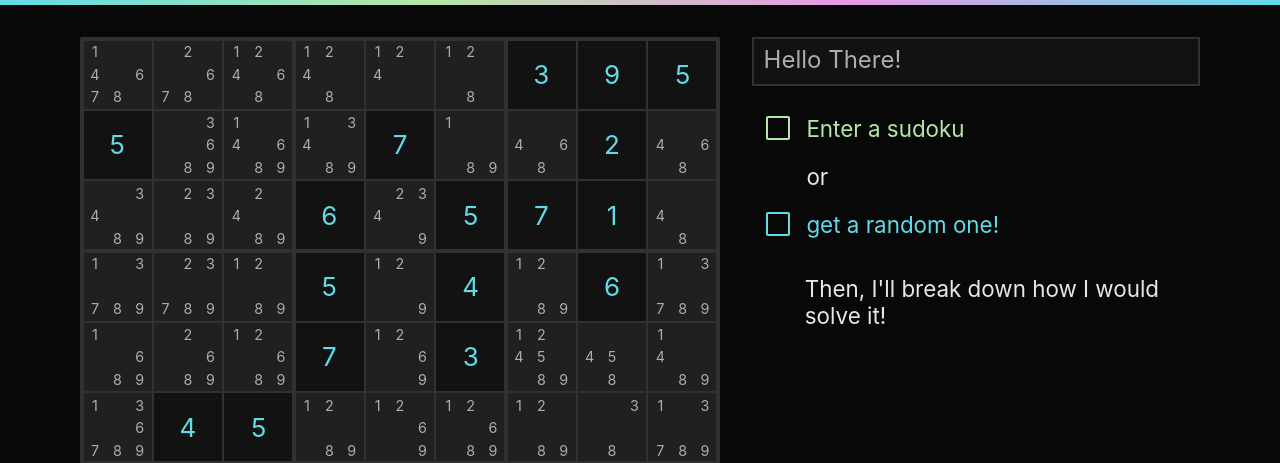
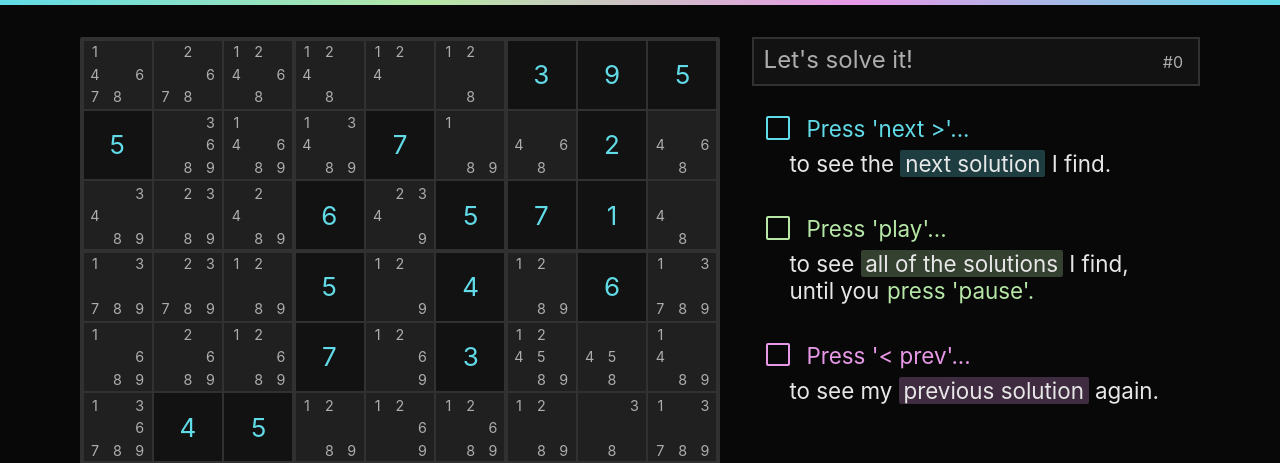
Before and after one commit to gtcarroll/sudokoo, a React (Create React App) app: page / in a window 1280 px wide. Both pictures are taken after a click on the button "load this sudoku". Shown: the top 463 px of the page. Built offline with nearby package versions, Linux system fonts and the light colour scheme.

Commit message:
added new 'on load' tweet and made minor button/animation improvements

```diff
--- a/src/components/SudokuController.js
+++ b/src/components/SudokuController.js
@@ -3,7 +3,7 @@ import styled from "styled-components";
 import { animation } from "../params.js";
 import { JellyButton, ButtonTray } from "./controls";
 import { Sudoku } from "./sudoku";
-import { BirdFeed } from "./birdfeed";
+import { BirdFeed, tweetUnloaded, tweetLoaded } from "./birdfeed";
 import {
   nakedSingle,
   hiddenSingle,
@@ -50,9 +50,9 @@ export const SudokuController = (props) => {
     state.unsolved = [];
     state.birdfeed = {
       i: 0,
-      tweets: [],
-      curr: false,
-      next: false,
+      tweets: [tweetLoaded],
+      curr: tweetUnloaded,
+      next: tweetLoaded,
     };
 
     // for every sudoku cell...
@@ -274,6 +274,12 @@ export const SudokuController = (props) => {
   };
 
   const prevTweet = () => {
+    if (state.isSolved) {
+      state.isSolved = false;
+      state.birdfeed.curr = state.birdfeed.next;
+      state.birdfeed.next = state.birdfeed.tweets[state.birdfeed.i];
+      mountSnapshot(state.birdfeed.next.snapshot);
+    } else {
       prev = true;
       next = false;
       isNewTweet = false;
@@ -282,6 +288,7 @@ export const SudokuController = (props) => {
         state.birdfeed.i--;
         state.birdfeed.next = state.birdfeed.tweets[state.birdfeed.i];
         mountSnapshot(state.birdfeed.next.snapshot);
+      }
     }
   };
 
@@ -301,12 +308,6 @@ export const SudokuController = (props) => {
     onClick: () => getNextTweet(true),
     flexGrow: 1,
     disabled: false,
-  };
-  const priNextDisabled = {
-    text: "next >",
-    onClick: () => getNextTweet(true),
-    flexGrow: 1,
-    disabled: true,
   };
 
   const secLoad = {
@@ -378,79 +379,21 @@ export const SudokuController = (props) => {
       </BirdFeedContainer>
       <ControlContainer>
         {!isLoaded ? (
-          <ButtonTray
-            // tertiary={terPrev}
-            secondary={secLoad}
-            primary={priRandom}
-          />
+          <ButtonTray secondary={secLoad} primary={priRandom} />
         ) : state.isSolved ? (
-          <ButtonTray tertiary={terPrev} secondary={secSolved}>
-            {/* <JellyButton
-                text="< prev"
-                onClick={() => prevTweet()}
-                color="tertiary"
-              />
-              <JellyButton
-                text="S O L V E D"
-                onClick={() => loadSudoku(pointingTuple.test)}
-                solved
-                disabled
-                flexGrow={3}
-              /> */}
-          </ButtonTray>
+          <ButtonTray tertiary={terPrev} secondary={secSolved}></ButtonTray>
         ) : solveInterval ? (
-          <ButtonTray
-            tertiary={terPrevDisabled}
-            secondary={secPause}
-            primary={priNextDisabled}
-          >
-            {/* <JellyButton
-                text="< prev"
-                onClick={() => prevTweet()}
-                color="tertiary"
-                disabled
-              />
-              <JellyButton
-                text="pause"
-                onClick={() => stopSolveInterval()}
-                color="secondary"
-                flexGrow={2}
-              />
-              <JellyButton
-                text="next >"
-                onClick={() => getNextTweet(true)}
-                color="primary"
-                disabled
-              /> */}
-          </ButtonTray>
+          <ButtonTray secondary={secPause}></ButtonTray>
         ) : (
           <ButtonTray
             tertiary={
-              !state.birdfeed.next || state.birdfeed.next.key <= 1
+              !state.birdfeed.next || state.birdfeed.next.key <= 0
                 ? terPrevDisabled
                 : terPrev
             }
             secondary={secPlay}
             primary={priNext}
-          >
-            {/* <JellyButton
-                text="< prev"
-                onClick={() => prevTweet()}
-                color="tertiary"
-                disabled={!state.birdfeed.next || state.birdfeed.next.key <= 1}
-              />
-              <JellyButton
-                text="play"
-                onClick={() => startSolveInterval(animation.delay)}
-                color="secondary"
-                flexGrow={2}
-              />
-              <JellyButton
-                text="next >"
-                onClick={() => getNextTweet(true)}
-                color="primary"
-              /> */}
-          </ButtonTray>
+          ></ButtonTray>
         )}
       </ControlContainer>
     </StyledDiv>
--- a/src/components/birdfeed/BirdFeed.js
+++ b/src/components/birdfeed/BirdFeed.js
@@ -90,6 +90,7 @@ const StyledDiv = styled.div`
       }
     }
     &.eureka {
+      animation: rippleEureka ${animation.halfSpeed} ease-out;
       content: url(${birdEureka});
       box-shadow: 0 0 0 0rem ${colors.secondary50},
         0 0 0 0.2rem ${colors.primary50}, 0 0 0 0.4rem ${colors.tertiary50};
@@ -123,6 +124,25 @@ const StyledDiv = styled.div`
   &.next {
     .next {
       animation: fadeIn ${animation.speed} linear;
+    }
+  }
+
+  @keyframes rippleEureka {
+    0% {
+      box-shadow: 0 0 0 0 ${colors.neutral0}, 0 0 0 0 ${colors.secondary50},
+        0 0 0 0 ${colors.primary50}, 0 0 0 0 ${colors.tertiary50};
+      transform: scale(0.98, 0.96);
+      content: url(${birdSquish});
+    }
+    60% {
+      box-shadow: 0 0 0 0 ${colors.neutral0}, 0 0 0 0.3rem ${colors.secondary50},
+        0 0 0 0.6rem ${colors.primary50}, 0 0 0 0.9rem ${colors.tertiary50};
+      content: url(${birdEureka});
+    }
+    100% {
+      box-shadow: 0 0 0 0 ${colors.neutral0}, 0 0 0 0rem ${colors.secondary50},
+        0 0 0 0.2rem ${colors.primary50}, 0 0 0 0.4rem ${colors.tertiary50};
+      content: url(${birdEureka});
     }
   }
 
--- a/src/components/birdfeed/BirdTweet.js
+++ b/src/components/birdfeed/BirdTweet.js
@@ -10,13 +10,19 @@ export const BirdTweet = (props) => {
     <StyledDiv className={props.className} key={props.tweet.key} active={true}>
       <ReportHeader>
         <div>
-          {props.tweet.technique ? props.tweet.technique.name : "Hello There!"}
+          {props.tweet.technique
+            ? props.tweet.technique.name
+            : tweetUnloaded.technique.name}
         </div>
-        {(props.tweet.key || props.tweet.key === 0) && (
-          <div className={"tweet-key"}>#{props.tweet.key}</div>
-        )}
+        <div className={"tweet-key"}>
+          {(props.tweet.key || props.tweet.key === 0) && "#" + props.tweet.key}
+        </div>
       </ReportHeader>
-      {props.tweet.report ? props.tweet.report : tweetUnloaded()}
+      {props.tweet.report
+        ? !props.tweet.key || props.tweet.key === 0
+          ? props.tweet.report()
+          : props.tweet.report
+        : tweetUnloaded.report()}
     </StyledDiv>
   );
 };
--- a/src/components/birdfeed/index.js
+++ b/src/components/birdfeed/index.js
@@ -1,5 +1,5 @@
 import { BirdFeed } from "./BirdFeed.js";
-import { tweetUnloaded } from "./tweets.js";
+import { tweetUnloaded, tweetLoaded } from "./tweets.js";
 import {
   BirdTweet,
   ReportNode,
@@ -18,4 +18,5 @@ export {
   Hlt,
   axesNames,
   tweetUnloaded,
+  tweetLoaded,
 };
--- a/src/components/birdfeed/tweets.js
+++ b/src/components/birdfeed/tweets.js
@@ -1,7 +1,11 @@
 import React from "react";
 import { ReportNode, MiniCell, Pop, Hlt } from "../birdfeed";
 
-export const tweetUnloaded = () => {
+export const tweetUnloaded = {
+  snapshot: false,
+  technique: { name: "Hello there!" },
+  key: false,
+  report: () => {
     return (
       <div>
         <ReportNode style={{ paddingBottom: 0 }} className="secondary">
@@ -15,18 +19,56 @@ export const tweetUnloaded = () => {
             <Pop>or</Pop>
           </div>
         </ReportNode>
-      <ReportNode
-        style={{ marginTop: 0, paddingBottom: 0 }}
-        className="primary"
-      >
+        <ReportNode style={{ marginTop: 0 }} className="primary">
           <MiniCell className="mini-cell hollow" />
           <div className="lead">
             <Pop className="pri">get a random one!</Pop>
           </div>
-      </ReportNode>
-      <ReportNode>
-        <div className="lead">Then, I'll break down how I would solve it!</div>
+          <div className="text" style={{ padding: "1.6rem 0 0 0" }}>
+            Then, I'll break down how I would solve it!
+          </div>
         </ReportNode>
       </div>
     );
+  },
 };
+
+export const tweetLoaded = {
+  snapshot: false,
+  technique: { name: "Let's solve it!" },
+  key: 0,
+  report: () => {
+    return (
+      <div>
+        <ReportNode style={{ paddingBottom: 0 }} className="primary">
+          <MiniCell className="mini-cell hollow" />
+          <div className="lead">
+            <Pop className="pri">{"Press 'next >'..."}</Pop>
+          </div>
+          <div className="text">
+            to see the <Hlt className="pri">next solution</Hlt> I find.
+          </div>
+        </ReportNode>
+        <ReportNode style={{ paddingBottom: 0 }} className="secondary">
+          <MiniCell className="mini-cell hollow" />
+          <div className="lead">
+            <Pop className="sec">{"Press 'play'..."}</Pop>
+          </div>
+          <div className="text">
+            to see <Hlt className="sec">all of the solutions</Hlt> I find, until
+            you <Pop className="sec">press 'pause'.</Pop>
+          </div>
+        </ReportNode>
+        <ReportNode style={{ paddingBottom: 0 }} className="tertiary">
+          <MiniCell className="mini-cell hollow" />
+          <div className="lead">
+            <Pop className="ter">{"Press '< prev'..."}</Pop>
+          </div>
+          <div className="text">
+            to see my <Hlt className="ter">previous solution</Hlt> again.
+          </div>
+        </ReportNode>
+      </div>
+    );
+  },
+};
--- a/src/components/sudoku/Sudoku.js
+++ b/src/components/sudoku/Sudoku.js
@@ -91,7 +91,8 @@ const StyledDiv = styled.div`
 
   transition: ${animation.halfSpeed} ease-in-out;
 
-  &.editable {
+  &.editable,
+  &.solved {
     border-color: ${colors.secondary};
   }
   &.solved {
```
Lines whose indentation alone changed are shown as unchanged.
